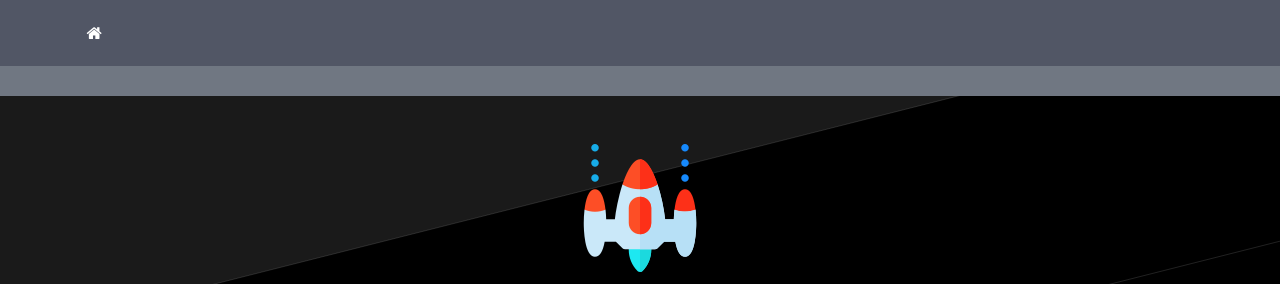
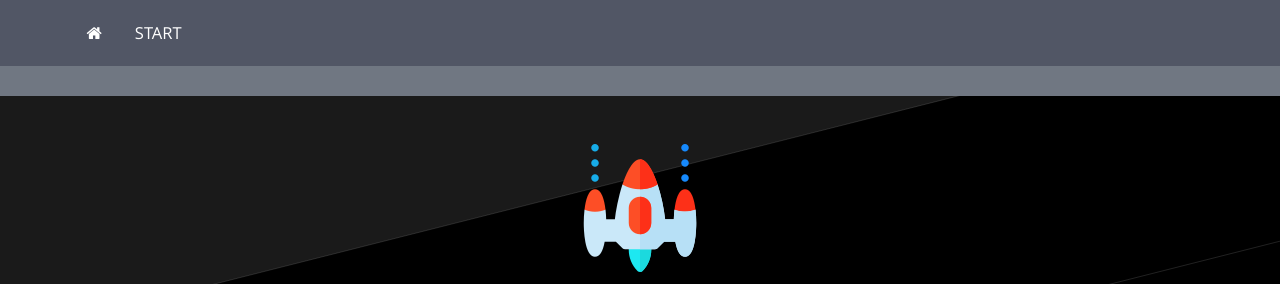
Before and after one commit to doztrock/doztrock.github.io, a Jekyll site: the page built from index.md, in a window 1280 px wide. Shown: the top 284 px of the page. Built offline with Jekyll 4.4.1, drawn with Linux system fonts in a browser that asks for light colours; nearby versions of some CDN libraries; a file with an impossible date is left out.

Commit message:
Agregado archivo de ejemplo

```diff
--- a/_data/course.yml
+++ b/_data/course.yml
@@ -1,3 +1,3 @@
 title: Curso - Electiva II
 description: Construcción de un videojuego básico con Processing.
-modules: []
+modules: [start]
--- /dev/null
+++ b/modules/start/_posts/2000-00-00-¿Como empezar?.markdown
@@ -0,0 +1,3 @@
+# ¿Como empezar?
+
+Vamos a instalar processing y arduino ,etc,etc
```
